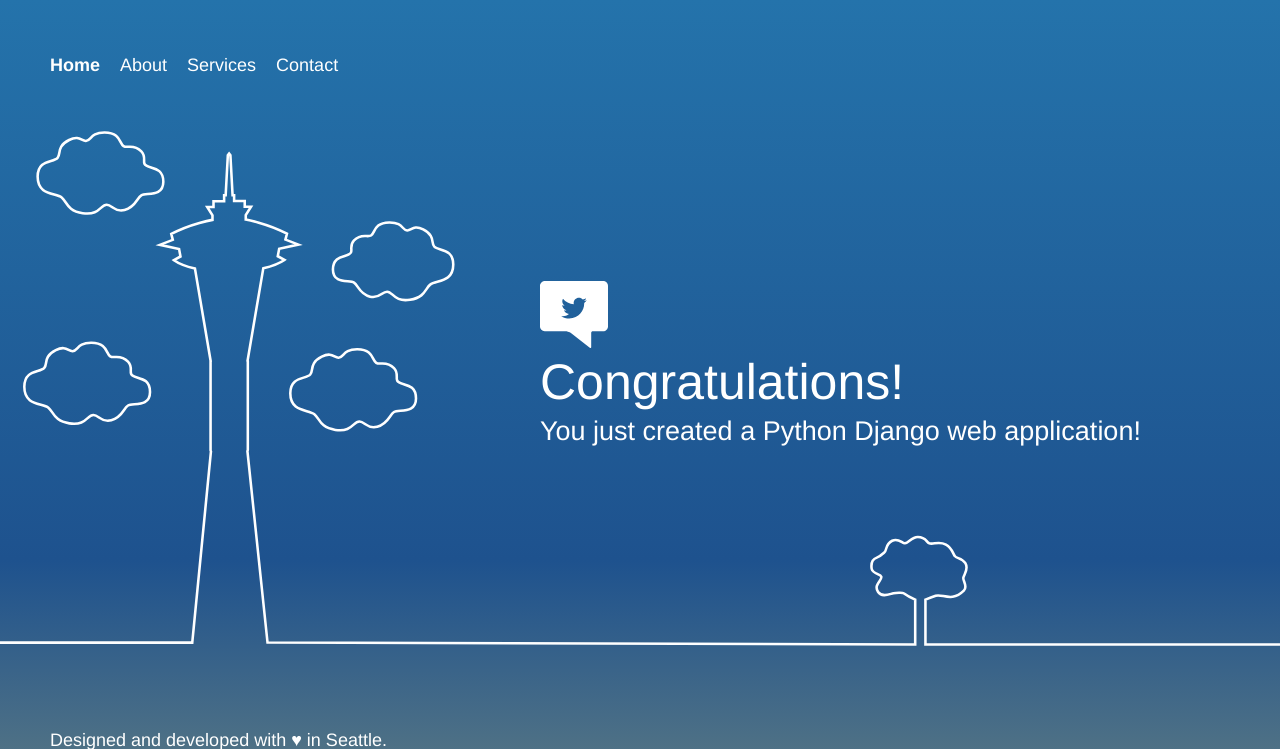
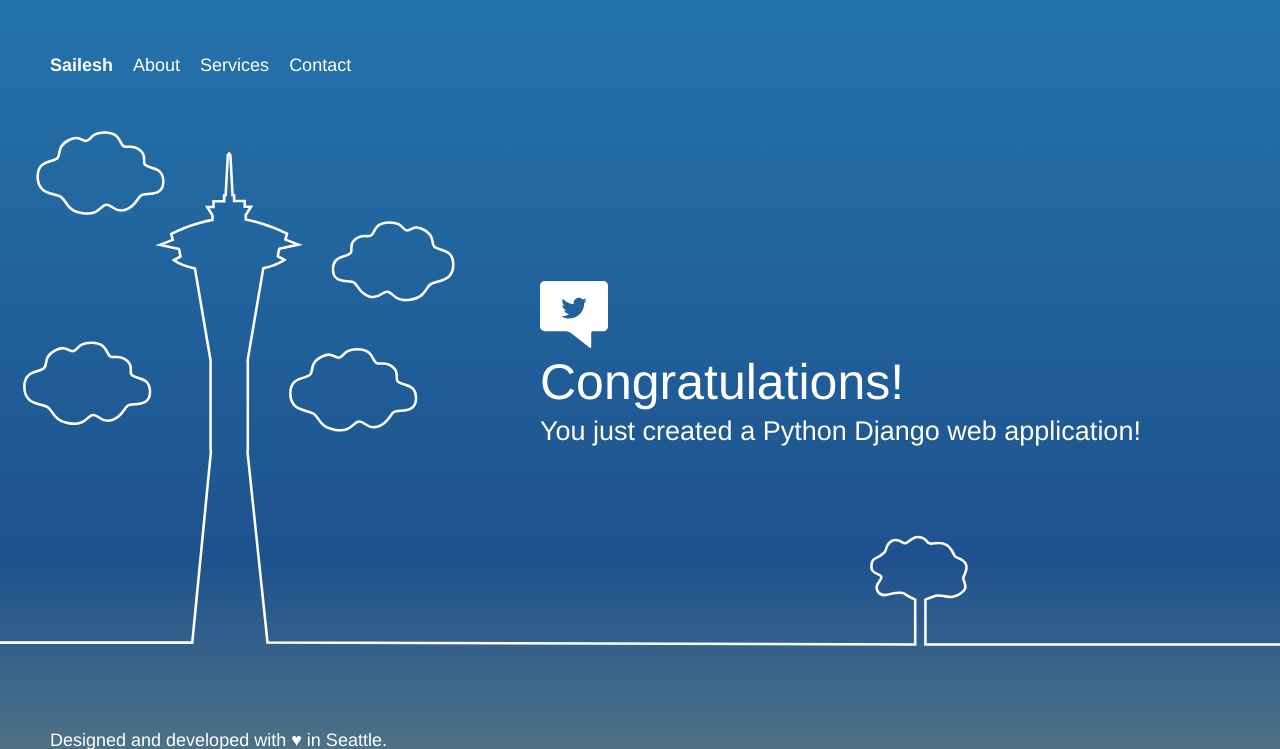
Before and after one commit to saileshsharma/aws-django, a Django app: page / in a window 1280 px wide. Shown: the top 749 px of the page. Run offline with Django 3.2, Linux system fonts and the light colour scheme.

Commit message:
Update index.html
test

```diff
--- a/helloworld/templates/index.html
+++ b/helloworld/templates/index.html
@@ -8,6 +8,8 @@
     <link href="{% static "helloworld/css/styles.css" %}" rel="stylesheet">
     <link href="{% static "helloworld/css/gradients.css" %}" rel="stylesheet">
 </head>
+
+
 
 <body class="">
     <div class="wrapper">
@@ -47,7 +49,7 @@
         <header>
             <nav class="website-nav">
                 <ul>
-                    <li><a class="home-link" href="https://aws.amazon.com/">Home</a></li>
+                    <li><a class="home-link" href="https://aws.amazon.com/">Sailesh</a></li>
                     <li><a href="https://aws.amazon.com/what-is-cloud-computing/">About</a></li>
                     <li><a href="https://aws.amazon.com/solutions/">Services</a></li>
                     <li><a href="https://aws.amazon.com/contact-us/">Contact</a></li>
```
